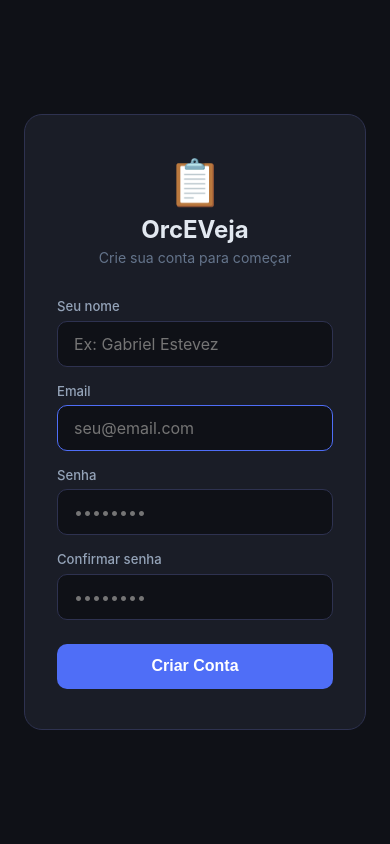
After one commit to arcoestevez96/orcamentos, a Flask app: page /cadastro in a window 390 px wide. The commit adds this page. Run offline with Flask 3, Linux system fonts and the light colour scheme; data that the repository does not hold is empty; some libraries are stand-ins or nearby versions.

Commit message:
Adiciona login simples — email + senha, sem tokens
- Tabela users: email, senha (hash), nome
- /cadastro: primeira vez cria conta, email salvo nas configurações
- /login: acesso com email + senha
- /logout: encerra sessão
- @login_required protege dashboard, upload, configurações, etc.
- /pdf/<token> e /ver/<token> permanecem públicos (para clientes)
- Página de login clean, mobile-first, com autofocus e autocomplete
- Botão Sair na nav do dashboard e configurações

Co-Authored-By: Claude Sonnet 4.6 <noreply@anthropic.com>

```diff
--- a/app.py
+++ b/app.py
@@ -1,16 +1,19 @@
 import os, json, uuid, requests, smtplib, threading, re, io
 from datetime import datetime
 from zoneinfo import ZoneInfo
+from functools import wraps
 
 BRASILIA = ZoneInfo('America/Sao_Paulo')
-from flask import Flask, render_template, request, redirect, jsonify, send_file, Response
+from flask import Flask, render_template, request, redirect, jsonify, send_file, Response, session, url_for, flash
 from werkzeug.utils import secure_filename
+from werkzeug.security import generate_password_hash, check_password_hash
 from email.mime.text import MIMEText
 from email.mime.multipart import MIMEMultipart
 import io
 
 app = Flask(__name__)
 app.config['MAX_CONTENT_LENGTH'] = 50 * 1024 * 1024
+app.secret_key = os.environ.get('SECRET_KEY', 'orceveja-secret-2025-local')
 
 DATABASE_URL = os.environ.get('DATABASE_URL')
 USE_PG = bool(DATABASE_URL)
@@ -71,6 +74,14 @@ def init_db():
                 criado_em TEXT NOT NULL, aberto_em TEXT, aberturas INTEGER DEFAULT 0,
                 valor NUMERIC DEFAULT 0
             )''')
+        cur.execute('''
+            CREATE TABLE IF NOT EXISTS users (
+                id SERIAL PRIMARY KEY,
+                email TEXT UNIQUE NOT NULL,
+                password_hash TEXT NOT NULL,
+                nome TEXT,
+                criado_em TEXT NOT NULL
+            )''')
         cur.execute('ALTER TABLE pdfs ADD COLUMN IF NOT EXISTS valor NUMERIC DEFAULT 0')
         for k, v in [('whatsapp_numero',''),('whatsapp_apikey',''),
                      ('empresa_nome',''),('base_url',''),
@@ -93,6 +104,13 @@ def init_db():
                 criado_em TEXT NOT NULL, aberto_em TEXT
             );
             CREATE TABLE IF NOT EXISTS config (chave TEXT PRIMARY KEY, valor TEXT);
+            CREATE TABLE IF NOT EXISTS users (
+                id INTEGER PRIMARY KEY AUTOINCREMENT,
+                email TEXT UNIQUE NOT NULL,
+                password_hash TEXT NOT NULL,
+                nome TEXT,
+                criado_em TEXT NOT NULL
+            );
             CREATE TABLE IF NOT EXISTS pdfs (
                 id INTEGER PRIMARY KEY AUTOINCREMENT, token TEXT UNIQUE NOT NULL,
                 cliente_nome TEXT NOT NULL, cliente_telefone TEXT, titulo TEXT NOT NULL,
@@ -118,6 +136,76 @@ def init_db():
 def get_config():
     rows = db_exec('SELECT chave, valor FROM config', fetch='all')
     return {r['chave']: r['valor'] for r in rows} if rows else {}
+
+# ── autenticação ─────────────────────────────────────────────────────────────
+
+def usuario_existe():
+    r = db_exec('SELECT id FROM users LIMIT 1', fetch='one')
+    return r is not None
+
+def login_required(f):
+    @wraps(f)
+    def decorated(*args, **kwargs):
+        if not session.get('user_email'):
+            return redirect(url_for('login'))
+        return f(*args, **kwargs)
+    return decorated
+
+@app.route('/login', methods=['GET', 'POST'])
+def login():
+    # Se ainda não tem usuário cadastrado, redireciona para cadastro
+    if not usuario_existe():
+        return redirect(url_for('cadastro'))
+    erro = None
+    if request.method == 'POST':
+        email = request.form.get('email', '').strip().lower()
+        senha = request.form.get('senha', '').strip()
+        sql = 'SELECT * FROM users WHERE email=%s' if USE_PG else 'SELECT * FROM users WHERE email=?'
+        u = db_exec(sql, (email,), fetch='one')
+        if u and check_password_hash(u['password_hash'], senha):
+            session['user_email'] = u['email']
+            session['user_nome'] = u['nome'] or u['email'].split('@')[0]
+            return redirect(url_for('dashboard'))
+        erro = 'Email ou senha incorretos.'
+    return render_template('login.html', modo='login', erro=erro)
+
+@app.route('/cadastro', methods=['GET', 'POST'])
+def cadastro():
+    # Cadastro só permitido se ainda não há usuário
+    if usuario_existe() and not session.get('user_email'):
+        return redirect(url_for('login'))
+    erro = None
+    if request.method == 'POST':
+        nome  = request.form.get('nome', '').strip()
+        email = request.form.get('email', '').strip().lower()
+        senha = request.form.get('senha', '').strip()
+        conf  = request.form.get('confirmar', '').strip()
+        if not email or not senha:
+            erro = 'Preencha email e senha.'
+        elif senha != conf:
+            erro = 'As senhas não coincidem.'
+        elif len(senha) < 6:
+            erro = 'A senha deve ter pelo menos 6 caracteres.'
+        else:
+            sql_check = 'SELECT id FROM users WHERE email=%s' if USE_PG else 'SELECT id FROM users WHERE email=?'
+            if db_exec(sql_check, (email,), fetch='one'):
+                erro = 'Este email já está cadastrado.'
+            else:
+                ph = generate_password_hash(senha)
+                sql_ins = 'INSERT INTO users(email,password_hash,nome,criado_em) VALUES(%s,%s,%s,%s)' if USE_PG else \
+                          'INSERT INTO users(email,password_hash,nome,criado_em) VALUES(?,?,?,?)'
+                db_exec(sql_ins, (email, ph, nome, now_str()))
+                # Salva email nas configurações de notificação automaticamente
+                save_config({'email_remetente': email})
+                session['user_email'] = email
+                session['user_nome'] = nome or email.split('@')[0]
+                return redirect(url_for('dashboard'))
+    return render_template('login.html', modo='cadastro', erro=erro)
+
+@app.route('/logout')
+def logout():
+    session.clear()
+    return redirect(url_for('login'))
 
 def save_config(dados):
     for k, v in dados.items():
@@ -311,6 +399,7 @@ def now_str():
 # ── rotas ────────────────────────────────────────────────────────────────────
 
 @app.route('/')
+@login_required
 def dashboard():
     pdfs = db_exec('SELECT id,token,cliente_nome,cliente_telefone,titulo,filename,status,criado_em,aberto_em,aberturas,valor FROM pdfs ORDER BY criado_em DESC', fetch='all') or []
     for p in pdfs:
@@ -404,11 +493,13 @@ def gerar_link(token):
 # ── PDFs ─────────────────────────────────────────────────────────────────────
 
 @app.route('/pdfs')
+@login_required
 def pdfs():
     rows = db_exec('SELECT id,token,cliente_nome,cliente_telefone,titulo,filename,status,criado_em,aberto_em,aberturas FROM pdfs ORDER BY criado_em DESC', fetch='all') or []
     return render_template('pdfs.html', pdfs=rows)
 
 @app.route('/upload_pdf', methods=['POST'])
+@login_required
 def upload_pdf():
     if 'pdf' not in request.files:
         return jsonify({'ok': False, 'erro': 'Nenhum arquivo enviado'})
@@ -511,6 +602,7 @@ def ver_pdf(token):
     )
 
 @app.route('/atualizar_status_pdf/<int:id>', methods=['POST'])
+@login_required
 def atualizar_status_pdf(id):
     d = request.get_json()
     status = d.get('status','')
@@ -521,18 +613,21 @@ def atualizar_status_pdf(id):
     return jsonify({'ok': True})
 
 @app.route('/deletar_pdf/<int:id>', methods=['POST'])
+@login_required
 def deletar_pdf(id):
     sql = 'DELETE FROM pdfs WHERE id=%s' if USE_PG else 'DELETE FROM pdfs WHERE id=?'
     db_exec(sql, (id,))
     return redirect('/')
 
 @app.route('/deletar_pdf_ajax/<int:id>', methods=['POST'])
+@login_required
 def deletar_pdf_ajax(id):
     sql = 'DELETE FROM pdfs WHERE id=%s' if USE_PG else 'DELETE FROM pdfs WHERE id=?'
     db_exec(sql, (id,))
     return jsonify({'ok': True})
 
 @app.route('/reler_valor/<int:id>', methods=['POST'])
+@login_required
 def reler_valor(id):
     """Reextrai o valor total do PDF e atualiza no banco."""
     sql = 'SELECT arquivo FROM pdfs WHERE id=%s' if USE_PG else 'SELECT arquivo FROM pdfs WHERE id=?'
@@ -548,6 +643,7 @@ def reler_valor(id):
 # ── configurações ─────────────────────────────────────────────────────────────
 
 @app.route('/configuracoes', methods=['GET', 'POST'])
+@login_required
 def configuracoes():
     if request.method == 'POST':
         save_config(request.get_json())
--- a/templates/configuracoes.html
+++ b/templates/configuracoes.html
@@ -20,7 +20,7 @@
   <a href="/pdfs">PDFs</a>
   <a href="/configuracoes" class="active">Configurações</a>
   <div class="ml-auto">
-    <a href="/criar" class="btn btn-nav">+ Novo Orçamento</a>
+    <a href="/logout" style="color:#64748b;font-size:.82rem;padding:.35rem .6rem;border-radius:6px;border:1px solid #2e3250">Sair</a>
   </div>
 </nav>
 
--- a/templates/dashboard.html
+++ b/templates/dashboard.html
@@ -34,8 +34,9 @@
   <div class="logo"><span>📋</span> Orçamentos</div>
   <a href="/" class="active">Dashboard</a>
   <a href="/configuracoes">Configurações</a>
-  <div class="ml-auto">
+  <div class="ml-auto" style="display:flex;align-items:center;gap:.6rem">
     <button class="btn btn-nav" onclick="abrirUpload()">📎 Enviar PDF</button>
+    <a href="/logout" style="color:#64748b;font-size:.82rem;padding:.35rem .6rem;border-radius:6px;border:1px solid #2e3250;white-space:nowrap">Sair</a>
   </div>
 </nav>
 
--- /dev/null
+++ b/templates/login.html
@@ -0,0 +1,150 @@
+<!DOCTYPE html>
+<html lang="pt-BR">
+<head>
+<meta charset="UTF-8">
+<meta name="viewport" content="width=device-width, initial-scale=1.0">
+<title>{% if modo == 'cadastro' %}Criar Conta{% else %}Entrar{% endif %} · OrcEVeja</title>
+<link rel="manifest" href="/static/manifest.json">
+<link rel="apple-touch-icon" href="/static/icons/apple-touch-icon.png">
+<meta name="apple-mobile-web-app-capable" content="yes">
+<meta name="apple-mobile-web-app-title" content="OrcEVeja">
+<meta name="theme-color" content="#7c3aed">
+<style>
+  *, *::before, *::after { box-sizing: border-box; margin: 0; padding: 0; }
+
+  body {
+    font-family: -apple-system, BlinkMacSystemFont, 'Segoe UI', sans-serif;
+    background: #0f1117;
+    color: #e2e8f0;
+    min-height: 100dvh;
+    display: flex;
+    align-items: center;
+    justify-content: center;
+    padding: 1.5rem;
+  }
+
+  .card {
+    background: #1a1d27;
+    border: 1px solid #2e3250;
+    border-radius: 18px;
+    padding: 2.5rem 2rem;
+    width: 100%;
+    max-width: 400px;
+  }
+
+  .logo {
+    text-align: center;
+    margin-bottom: 2rem;
+  }
+  .logo .icon { font-size: 2.8rem; }
+  .logo h1 { font-size: 1.5rem; font-weight: 700; margin-top: .4rem; }
+  .logo p  { color: #64748b; font-size: .88rem; margin-top: .3rem; }
+
+  .form-group { margin-bottom: 1rem; }
+  label {
+    display: block;
+    font-size: .82rem;
+    color: #94a3b8;
+    font-weight: 500;
+    margin-bottom: .4rem;
+  }
+  input {
+    width: 100%;
+    background: #0f1117;
+    border: 1px solid #2e3250;
+    border-radius: 10px;
+    color: #e2e8f0;
+    padding: .75rem 1rem;
+    font-size: 1rem;
+    font-family: inherit;
+    transition: border-color .15s;
+    -webkit-appearance: none;
+  }
+  input:focus { outline: none; border-color: #4f6ef7; }
+
+  .btn-submit {
+    width: 100%;
+    background: #4f6ef7;
+    color: #fff;
+    border: none;
+    border-radius: 10px;
+    padding: .85rem;
+    font-size: 1rem;
+    font-weight: 600;
+    cursor: pointer;
+    margin-top: .5rem;
+    transition: background .15s;
+    -webkit-tap-highlight-color: transparent;
+  }
+  .btn-submit:active { background: #3b5bdb; }
+
+  .erro {
+    background: rgba(239,68,68,.1);
+    border: 1px solid rgba(239,68,68,.3);
+    color: #f87171;
+    border-radius: 8px;
+    padding: .7rem 1rem;
+    font-size: .88rem;
+    margin-bottom: 1rem;
+  }
+
+  .link-alterar {
+    text-align: center;
+    margin-top: 1.5rem;
+    font-size: .88rem;
+    color: #64748b;
+  }
+  .link-alterar a { color: #818cf8; text-decoration: none; font-weight: 500; }
+</style>
+</head>
+<body>
+
+<div class="card">
+  <div class="logo">
+    <div class="icon">📋</div>
+    <h1>OrcEVeja</h1>
+    <p>{% if modo == 'cadastro' %}Crie sua conta para começar{% else %}Entre na sua conta{% endif %}</p>
+  </div>
+
+  {% if erro %}
+  <div class="erro">⚠️ {{ erro }}</div>
+  {% endif %}
+
+  <form method="POST">
+    {% if modo == 'cadastro' %}
+    <div class="form-group">
+      <label>Seu nome</label>
+      <input type="text" name="nome" placeholder="Ex: Gabriel Estevez" autocomplete="name">
+    </div>
+    {% endif %}
+
+    <div class="form-group">
+      <label>Email</label>
+      <input type="email" name="email" placeholder="seu@email.com"
+             autocomplete="{% if modo == 'cadastro' %}email{% else %}username{% endif %}"
+             required autofocus>
+    </div>
+
+    <div class="form-group">
+      <label>Senha</label>
+      <input type="password" name="senha" placeholder="••••••••"
+             autocomplete="{% if modo == 'cadastro' %}new-password{% else %}current-password{% endif %}"
+             required>
+    </div>
+
+    {% if modo == 'cadastro' %}
+    <div class="form-group">
+      <label>Confirmar senha</label>
+      <input type="password" name="confirmar" placeholder="••••••••"
+             autocomplete="new-password" required>
+    </div>
+    {% endif %}
+
+    <button type="submit" class="btn-submit">
+      {% if modo == 'cadastro' %}Criar Conta{% else %}Entrar{% endif %}
+    </button>
+  </form>
+</div>
+
+</body>
+</html>
```
